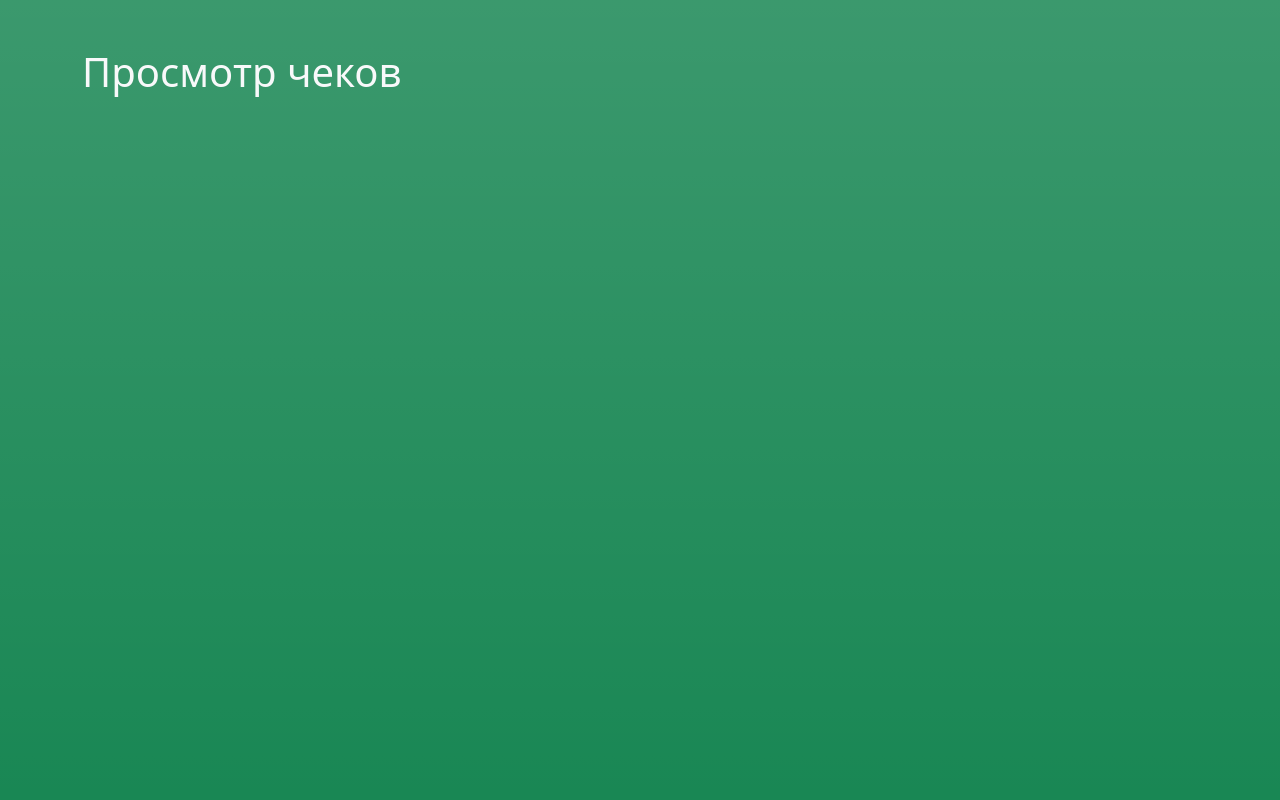
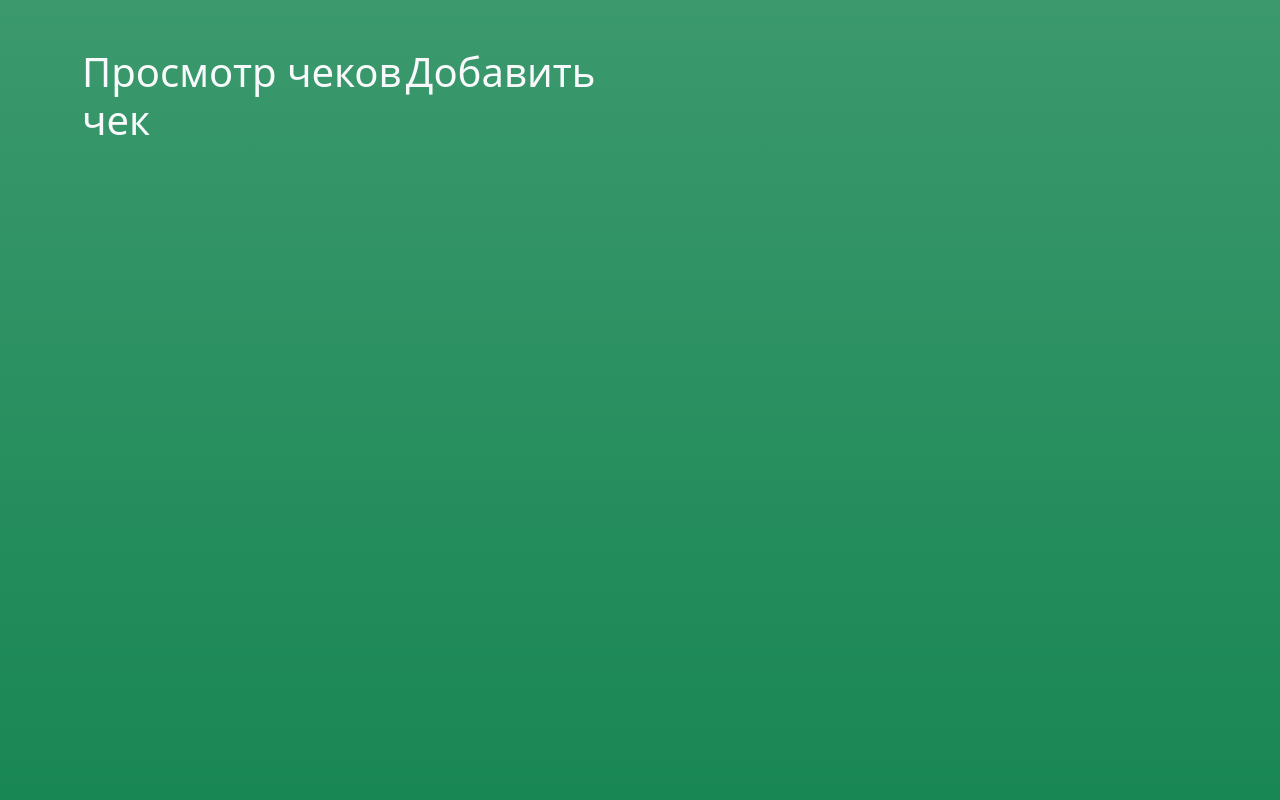
Before and after one commit to hlvm-app/hasta-la-vista-money, a Django app: page /applications/ in a window 1280 px wide. Run offline with Django 4.2, Linux system fonts and the light colour scheme; a user stored in the database is signed in; some libraries are stand-ins or nearby versions.

Commit message:
added link to the form Add Receipt

```diff
--- a/templates/applications/page_application.html
+++ b/templates/applications/page_application.html
@@ -8,6 +8,7 @@
         <div class="row">
             <div class="col-6 mt-5">
                 <a class="text-light text-decoration-none display-6" href="{% url 'receipts:list' %}">Просмотр чеков</a>
+                <a class="text-light text-decoration-none display-6" href="{% url 'receipts:add_receipt' %}">Добавить чек</a>
             </div>
         </div>
     </div>
```
